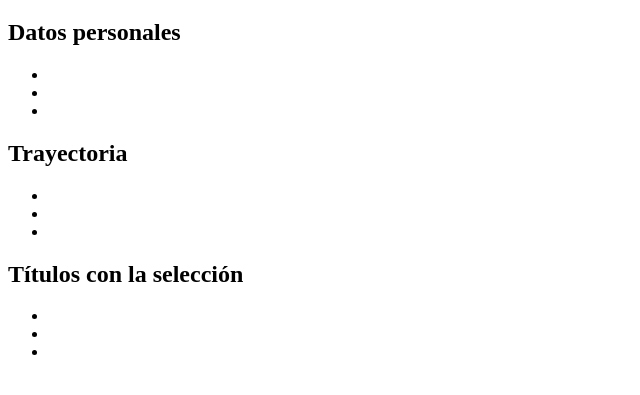
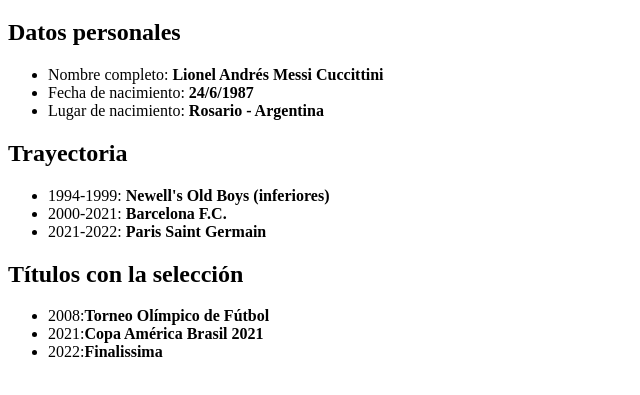
Before and after one commit to matiastx/e1-web, a plain HTML site: page e1-03.html in a window 1280 px wide. Shown: the part 61-456 px from the top of the page, without its empty margins (0-640 px from the left). Drawn offline with Linux system fonts and the light colour scheme.

Commit message:
finalizado: ejercicio de listas

```diff
--- a/e1-03.html
+++ b/e1-03.html
@@ -11,21 +11,21 @@
 
     <h2>Datos personales</h2>
     <ul>
-        <li></li>
-        <li></li>
-        <li></li>
+        <li>Nombre completo: <b>Lionel Andrés Messi Cuccittini</b></li>
+        <li>Fecha de nacimiento: <b>24/6/1987</b></li>
+        <li>Lugar de nacimiento: <b>Rosario - Argentina</b></li>
     </ul>
     <h2>Trayectoria</h2>
     <ul>
-        <li></li>
-        <li></li>
-        <li></li>
+        <li>1994-1999: <b>Newell's Old Boys (inferiores)</b></li>
+        <li>2000-2021: <b>Barcelona F.C.</b></li>
+        <li>2021-2022: <b>Paris Saint Germain</b></li>
     </ul>
     <h2>Títulos con la selección</h2>
     <ul>
-        <li></li>
-        <li></li>
-        <li></li>
+        <li>2008:<b>Torneo Olímpico de Fútbol</b></li>
+        <li>2021:<b>Copa América Brasil 2021</b></li>
+        <li>2022:<b>Finalissima</b></li>
     </ul>
 </body>
 </html>
```
